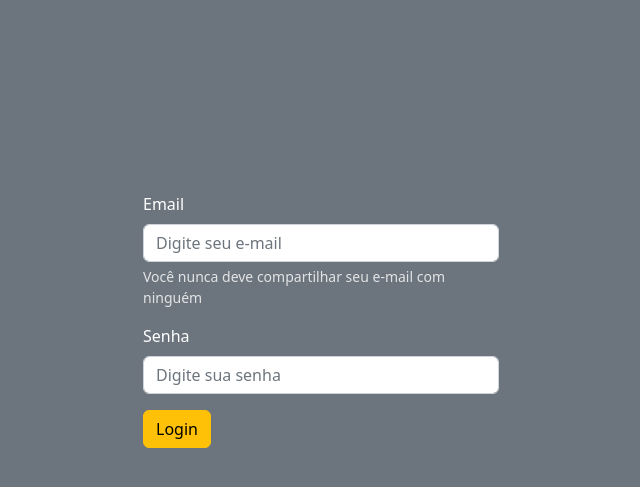
After one commit to MarcosAur/loja-web, a PHP site: page /partes/tela-login.html in a window 1280 px wide. The commit adds this page. Shown: the top 487 px of the page, without its empty margins (339-979 px from the left). Run offline with PHP 8.4, Linux system fonts and the light colour scheme.

Commit message:
Criação página de login e página de cadastro

```diff
--- a/css/style.css
+++ b/css/style.css
@@ -55,3 +55,16 @@
     color: #e6e6e6;
     font-style: italic;
 }
+
+/* Código referente a tela de login */
+
+.login-position {
+    position: relative;
+    top: 12rem;
+    left: 400px;
+    right: auto;
+}
+
+.login-obs {
+    opacity: 80%;
+}
--- /dev/null
+++ b/partes/tela-login.html
@@ -0,0 +1,34 @@
+<!DOCTYPE html>
+<html lang="en">
+<head>
+    <meta charset="UTF-8">
+    <meta http-equiv="X-UA-Compatible" content="IE=edge">
+    <meta name="viewport" content="width=device-width, initial-scale=1.0">
+    <link href="https://cdn.jsdelivr.net/npm/bootstrap@5.2.0-beta1/dist/css/bootstrap.min.css" rel="stylesheet" integrity="sha384-0evHe/X+R7YkIZDRvuzKMRqM+OrBnVFBL6DOitfPri4tjfHxaWutUpFmBp4vmVor" crossorigin="anonymous">
+    <link rel="stylesheet" href="../css/style.css">
+    <title>Tela de Login</title>
+</head>
+<body class="bg-secondary">
+  <div class="container">
+    <div class="row">
+      <div class="col-4 login-position">
+        <form>
+            <div class="mb-3">
+              <label for="exampleInputEmail1" class="form-label text-white">Email</label>
+              <input type="email" class="form-control" id="exampleInputEmail1" aria-describedby="emailHelp" placeholder="Digite seu e-mail">
+              <div id="emailHelp" class="form-text text-white login-obs">Você nunca deve compartilhar seu e-mail com ninguém</div>
+            </div>
+            <div class="mb-3">
+              <label for="exampleInputPassword1" class="form-label text-white">Senha</label>
+              <input type="password" class="form-control" id="exampleInputPassword1" placeholder="Digite sua senha">
+            </div>
+            <button type="submit" class="btn btn-warning">Login</button>
+        </form>
+      </div>
+    </div>
+  </div>
+</body>
+<footer>
+    <script src="https://cdn.jsdelivr.net/npm/bootstrap@5.2.0-beta1/dist/js/bootstrap.bundle.min.js" integrity="sha384-pprn3073KE6tl6bjs2QrFaJGz5/SUsLqktiwsUTF55Jfv3qYSDhgCecCxMW52nD2" crossorigin="anonymous"></script>
+</footer>
+</html>
--- a/partes/topo.php
+++ b/partes/topo.php
@@ -31,7 +31,7 @@
                   <a class="nav-link active" aria-current="page" href="#">Home</a>
                 </li>
                 <li class="nav-item">
-                  <a class="nav-link" href="#">Link</a>
+                  <a class="nav-link" href="#">Carrinho</a>
                 </li>
                 <li class="nav-item dropdown">
                   <a class="nav-link dropdown-toggle" href="#" id="offcanvasNavbarDropdown" role="button" data-bs-toggle="dropdown" aria-expanded="false">
```
Also changed, not shown: partes/tela-cadastro.html (added, +37 -0 lines).
